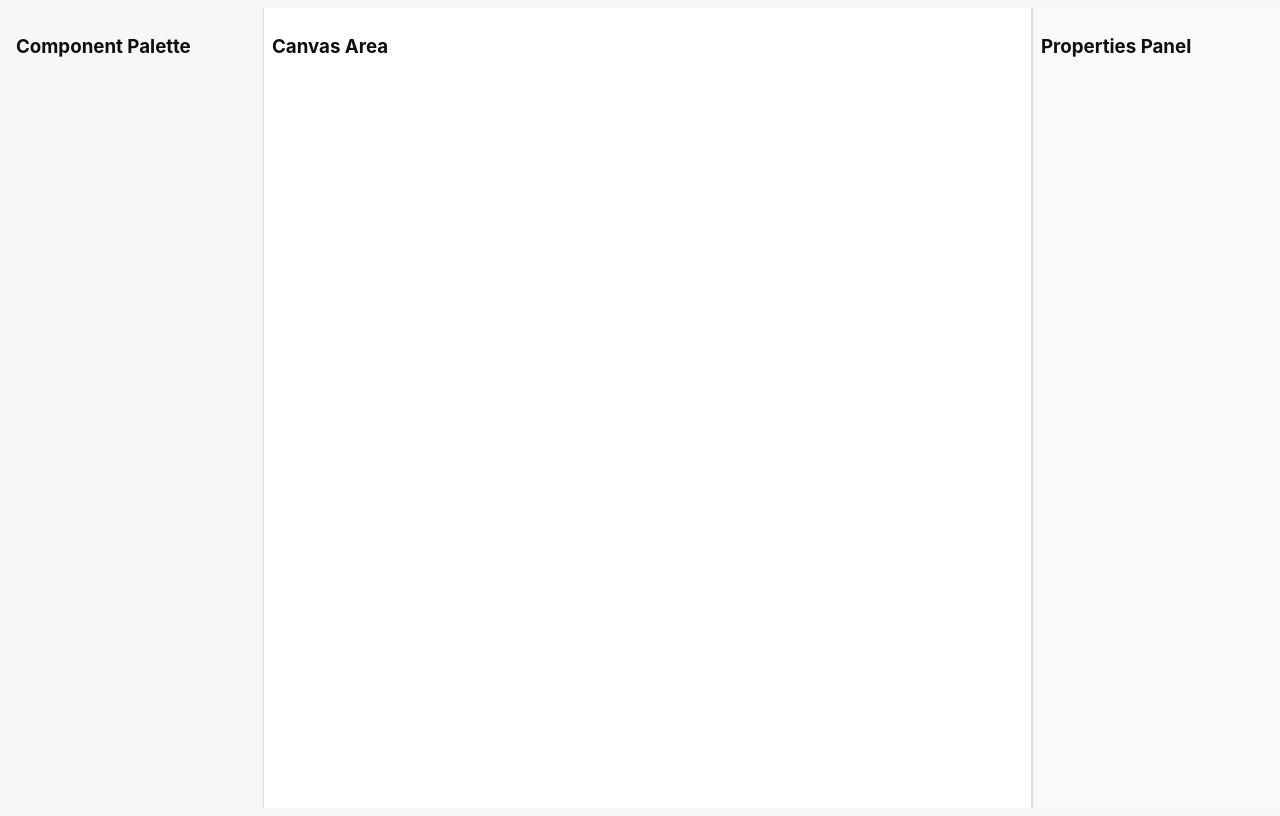
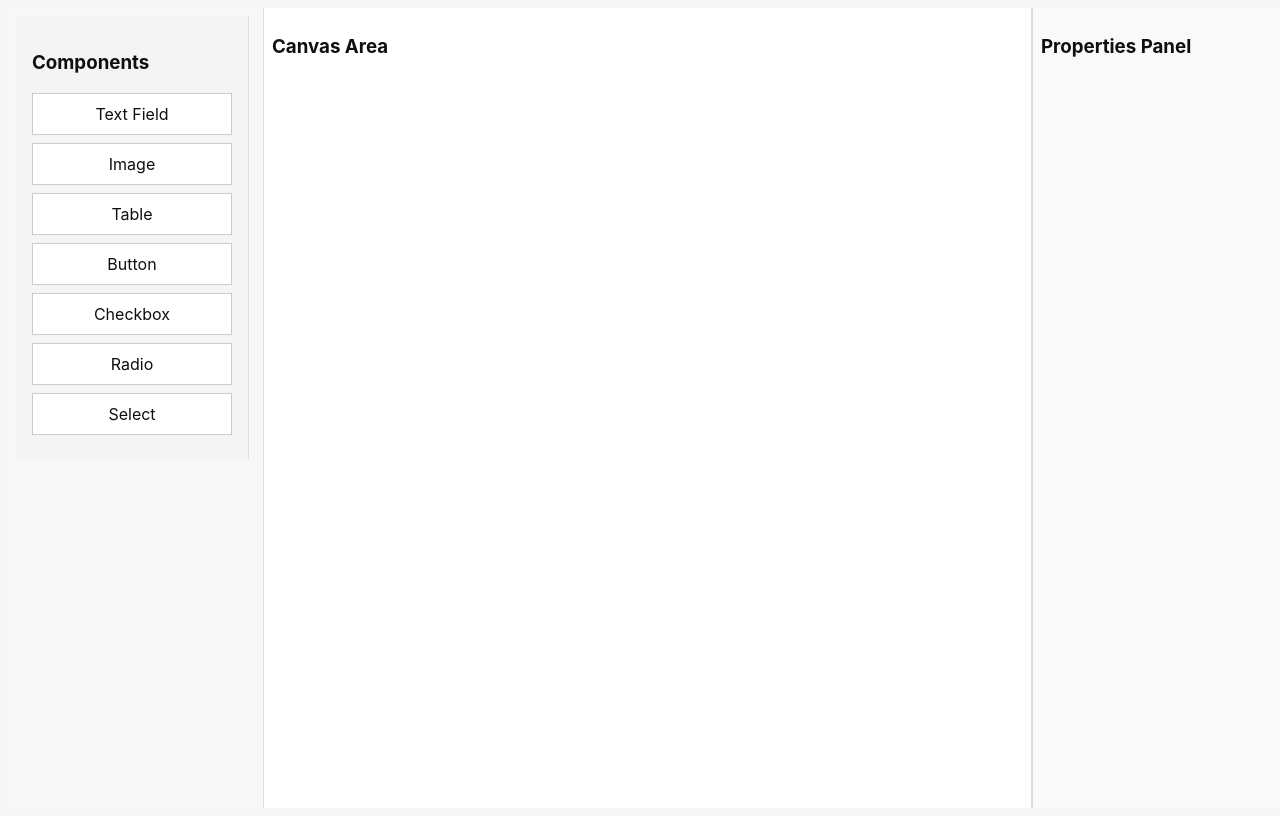
Before and after one commit to durand21/BuildReports, a Vue app: page / in a window 1280 px wide. Built offline with nearby package versions, Linux system fonts and the light colour scheme.

Commit message:
Cambios en layout paneles main

```diff
--- a/src/components/Palette.vue
+++ b/src/components/Palette.vue
@@ -1,14 +1,56 @@
+
+
 <template>
-  <div>
-    <h3>Component Palette</h3>
-    <!-- Aquí irán los botones o elementos arrastrables -->
+  <div class="component-panel">
+    <h3>Components</h3>
+    <div
+      class="component"
+      v-for="component in availableComponents"
+      :key="component.type"
+      draggable="true"
+      @dragstart="onDragStart($event, component.type)"
+    >
+      {{ component.label }}
+    </div>
   </div>
 </template>
 
 <script setup lang="ts">
-// Aquí luego importaremos funciones del store
+interface ComponentItem {
+  type: string
+  label: string
+}
+
+const availableComponents: ComponentItem[] = [
+  { type: 'text', label: 'Text Field' },
+  { type: 'image', label: 'Image' },
+  { type: 'table', label: 'Table' },
+  { type: 'button', label: 'Button'},
+  { type: 'checkbox', label: 'Checkbox'},
+  { type: 'radio', label: 'Radio'},
+  { type: 'select', label: 'Select'},
+]
+
+function onDragStart(event: DragEvent, type: string) {
+  event.dataTransfer?.setData('componentType', type)
+}
 </script>
 
 <style scoped>
-/* Estilos mínimos */
+.component-panel {
+  width: 200px;
+  background-color: #f4f4f4;
+  border-right: 1px solid #ddd;
+  padding: 1rem;
+}
+
+.component {
+  padding: 0.5rem;
+  margin-bottom: 0.5rem;
+  background-color: #fff;
+  border: 1px solid #ccc;
+  cursor: grab;
+  text-align: center;
+  user-select: none;
+}
 </style>
```
